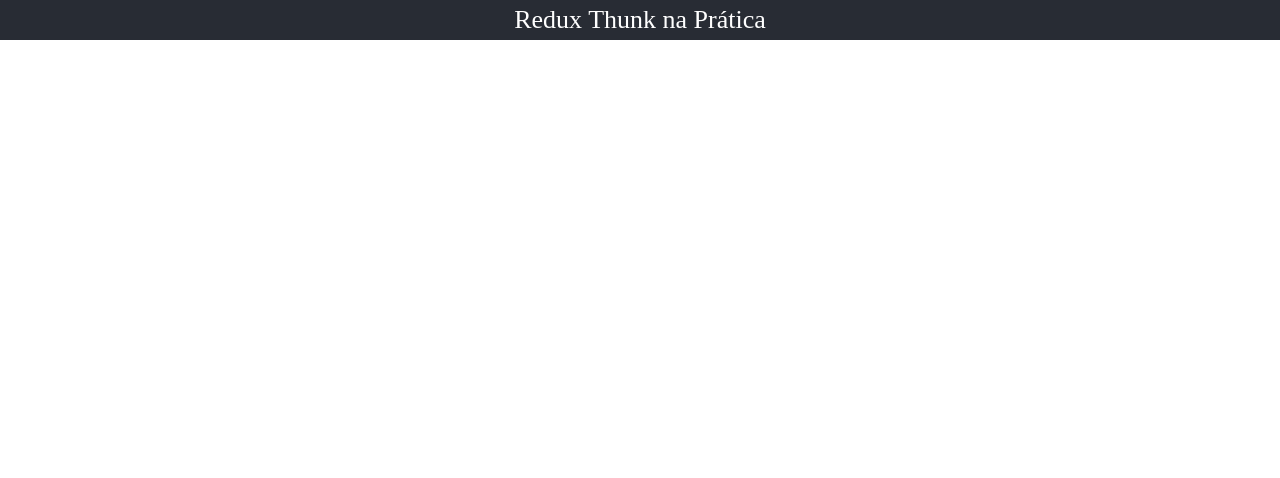
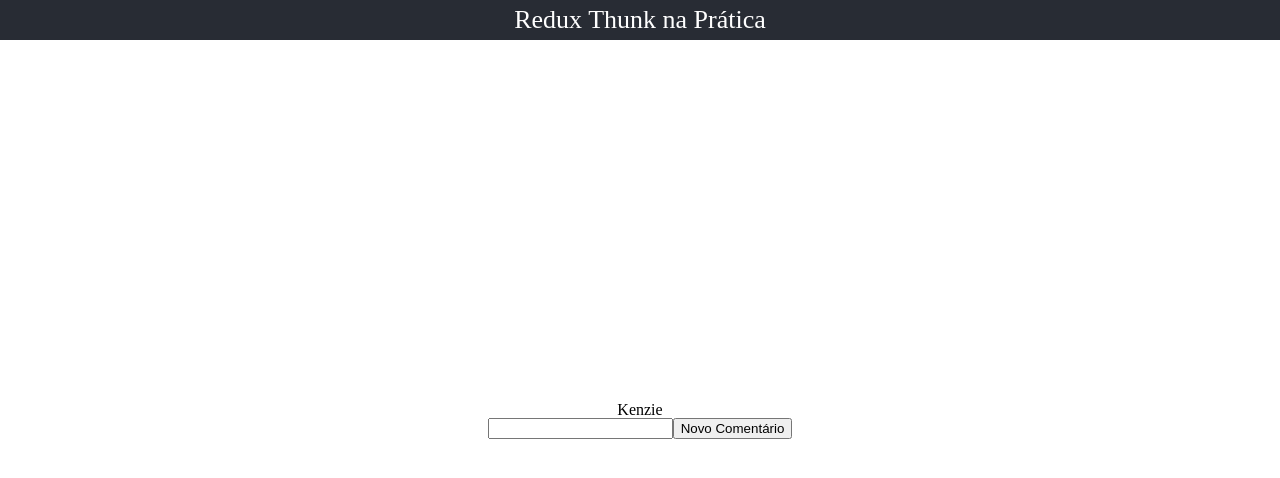
Before and after one commit to Kenzie-Academy-Brasil-Developers/react-atividade-s3-redux-thunk-na-pratica-igormgg, a React (Create React App) app: page / in a window 1280 px wide. Shown: the top 478 px of the page. Built offline with nearby package versions, Linux system fonts and the light colour scheme.

Commit message:
feat: logic almost done, button bug to correct

```diff
--- a/src/App.js
+++ b/src/App.js
@@ -1,11 +1,14 @@
 import "./reset.css";
 import "./App.css";
+import Display from "./Components/Display";
 
 function App() {
   return (
     <div className="App">
       <header className="App-header">Redux Thunk na Prática</header>
-      <main></main>
+      <main>
+        <Display />
+      </main>
     </div>
   );
 }
--- /dev/null
+++ b/src/Components/Display/index.js
@@ -0,0 +1,29 @@
+import { useState } from "react";
+import { useDispatch, useSelector } from "react-redux";
+import { addCommentThunk } from "../../store/modules/user/thunks";
+import "./styles.css";
+
+const Display = () => {
+  const [comment, setComment] = useState("");
+  const dispatch = useDispatch;
+  const commentsObj = useSelector((state) => state.user);
+  const comments = commentsObj.comments;
+
+  const handleClick = () => {
+    dispatch(addCommentThunk(comment));
+    setComment("");
+  };
+
+  return (
+    <div className="commentsBox">
+      <h2>{commentsObj.name}</h2>
+      {comments.map((cmt) => {
+        return <span>{cmt}</span>;
+      })}
+      <input onChange={(event) => setComment(event.target.value)} type="text" />
+      <button onClick={() => handleClick()}>Novo Comentário</button>
+    </div>
+  );
+};
+
+export default Display;
--- /dev/null
+++ b/src/Components/Display/styles.css
@@ -0,0 +1,2 @@
+.commentsBox {
+}
--- a/src/index.js
+++ b/src/index.js
@@ -2,10 +2,14 @@
 import ReactDOM from "react-dom";
 import "./index.css";
 import App from "./App";
+import { Provider } from "react-redux";
+import store from "./store";
 
 ReactDOM.render(
   <React.StrictMode>
-    <App />
+    <Provider store={store}>
+      <App />
+    </Provider>
   </React.StrictMode>,
   document.getElementById("root")
 );
--- /dev/null
+++ b/src/store/index.js
@@ -0,0 +1,8 @@
+import { applyMiddleware, combineReducers, createStore } from "redux";
+import thunk from "redux-thunk";
+import userReducer from "./modules/user/reducer";
+
+const reducers = combineReducers({ user: userReducer });
+const store = createStore(reducers, applyMiddleware(thunk));
+
+export default store;
--- /dev/null
+++ b/src/store/modules/user/actionTypes.js
@@ -0,0 +1 @@
+export const ADD_COMMENT = "ADD_COMMENT";
--- /dev/null
+++ b/src/store/modules/user/actions.js
@@ -0,0 +1,6 @@
+import { ADD_COMMENT } from "./actionTypes";
+
+export const addComment = (updatedUser) => ({
+  type: ADD_COMMENT,
+  updatedUser,
+});
--- /dev/null
+++ b/src/store/modules/user/reducer.js
@@ -0,0 +1,15 @@
+import { ADD_COMMENT } from "./actionTypes";
+
+const initialState = { name: "Kenzie", comments: [] };
+
+const userReducer = (state = initialState, action) => {
+  switch (action.type) {
+    case ADD_COMMENT:
+      return action.updatedUser;
+
+    default:
+      return state;
+  }
+};
+
+export default userReducer;
--- /dev/null
+++ b/src/store/modules/user/thunks.js
@@ -0,0 +1,9 @@
+import { addComment } from "./actions";
+
+export const addCommentThunk = (comment) => {
+  return (dispatch, getState) => {
+    const { user } = getState();
+    const updatedUser = { ...user, comments: [...user.comments, comment] };
+    dispatch(addComment(updatedUser));
+  };
+};
```
